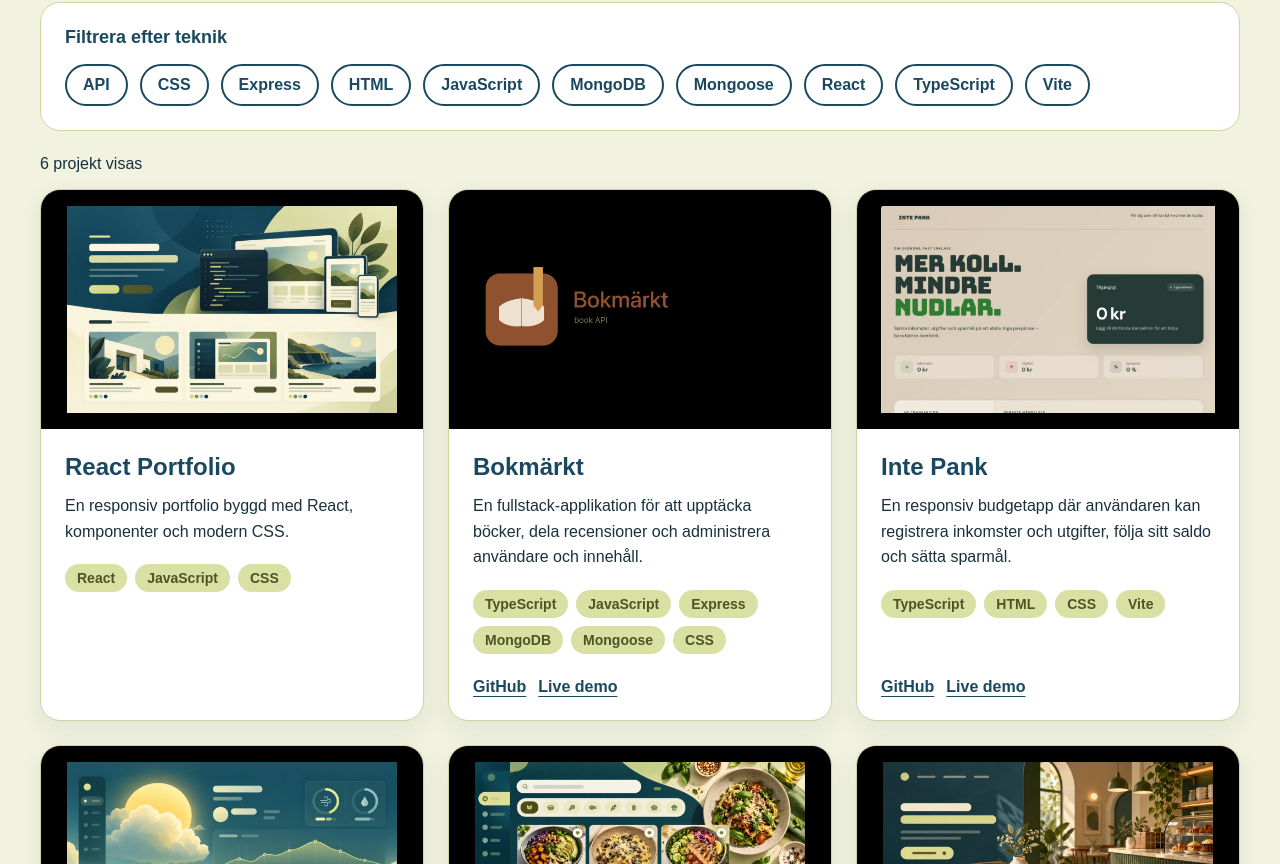
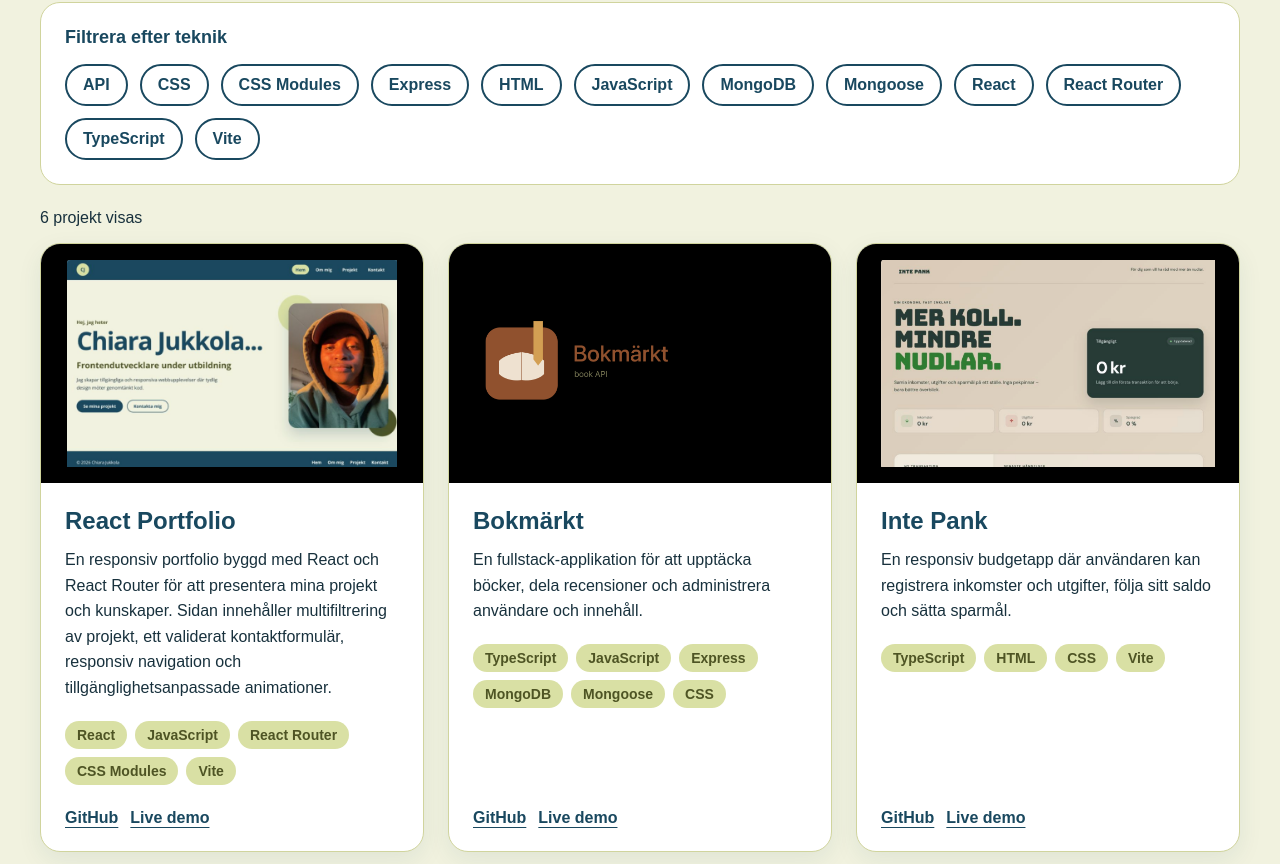
Before and after one commit to kickzon/react-portfolio, a React (Vite) app: page /projects in a window 1280 px wide. Shown: the part 456-1320 px from the top of the page. Built offline with nearby package versions, Linux system fonts and the light colour scheme.

Commit message:
feat: update React portfolio project

```diff
--- a/src/data/projects.js
+++ b/src/data/projects.js
@@ -1,13 +1,19 @@
 const projects = [
   {
-    id: 1,
-    title: 'React Portfolio',
+    id: "react-portfolio",
+    title: "React Portfolio",
     description:
-      'En responsiv portfolio byggd med React, komponenter och modern CSS.',
-    technologies: ['React', 'JavaScript', 'CSS'],
-    image: '/images/projects/react-portfolio.jpg',
-    githubUrl: '',
-    liveUrl: '',
+      "En responsiv portfolio byggd med React och React Router för att presentera mina projekt och kunskaper. Sidan innehåller multifiltrering av projekt, ett validerat kontaktformulär, responsiv navigation och tillgänglighetsanpassade animationer.",
+    technologies: [
+      "React",
+      "JavaScript",
+      "React Router",
+      "CSS Modules",
+      "Vite",
+    ],
+    image: "/images/projects/react-portfolio.png",
+    githubUrl: "https://github.com/kickzon/react-portfolio",
+    liveUrl: "https://react-portfolio-drab-mu.vercel.app/",
   },
   {
     id: 'bokmarkt',
```
Also changed, not shown: public/images/projects/react-portfolio.jpg (deleted), public/images/projects/react-portfolio.png (added).
